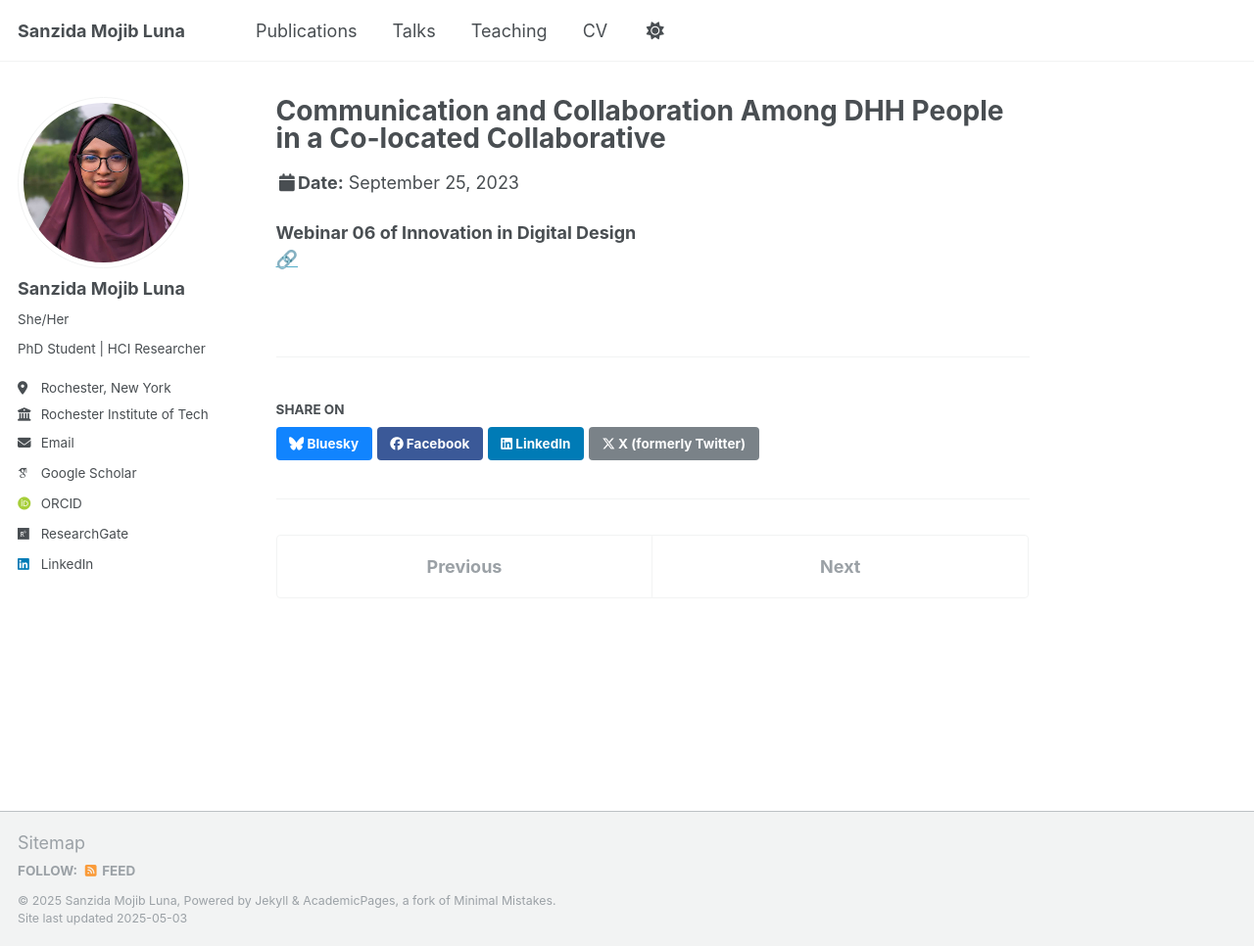
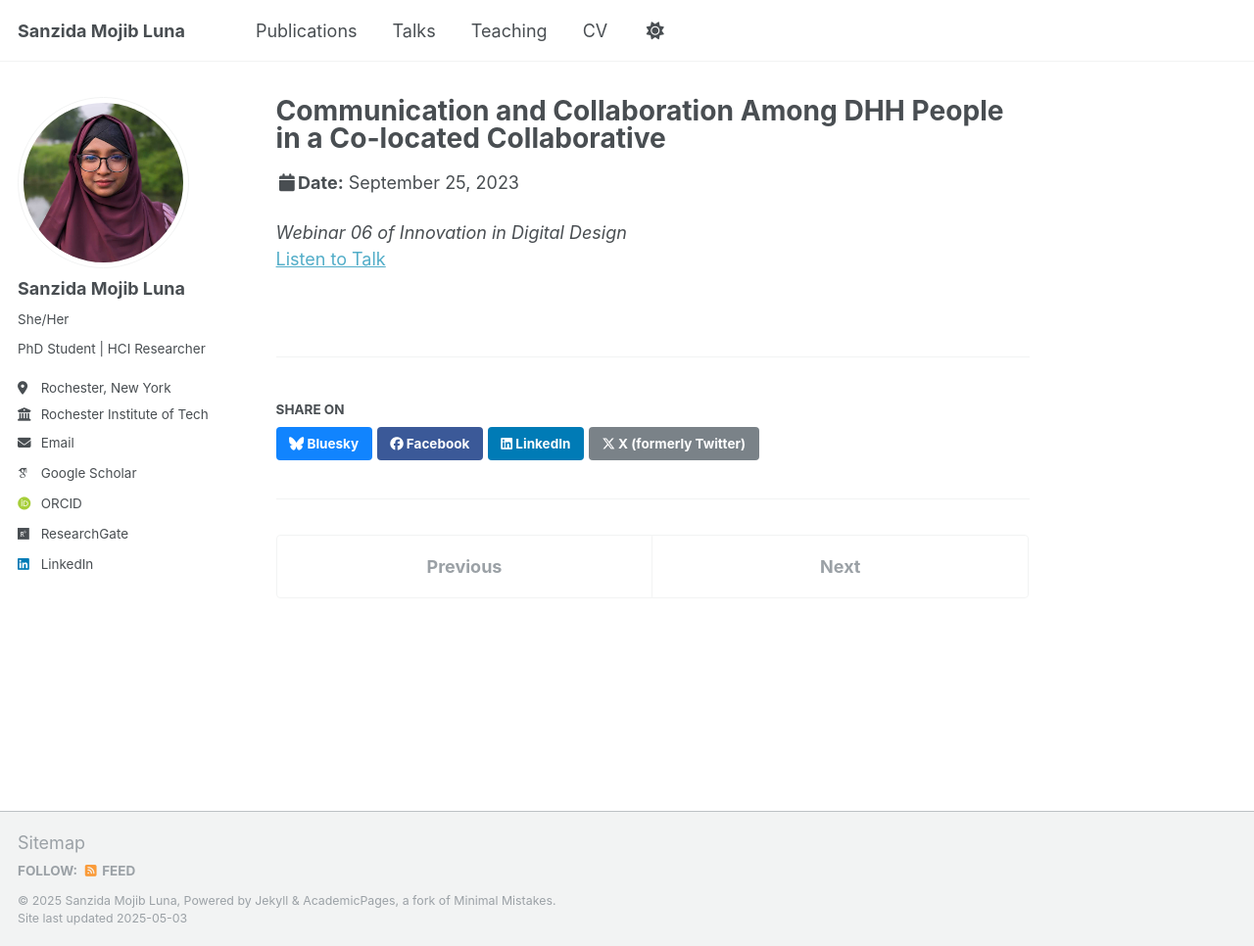
Before and after one commit to SanzidaMojibLuna/SanzidaMojibLuna.github.io, a Jekyll site: the page built from _talks/2012-03-01-talk-1.md, in a window 1280 px wide and 966 px high. Shown: the whole window at 98% size. Built offline with Jekyll 4.4.1, drawn with Linux system fonts in a browser that asks for light colours; some web fonts are replaced.

Commit message:
Update 2012-03-01-talk-1.md

```diff
--- a/_talks/2012-03-01-talk-1.md
+++ b/_talks/2012-03-01-talk-1.md
@@ -7,5 +7,5 @@ venue: "Online"
 date: 2023-09-25
 location: "Online"
 ---
-**Webinar 06 of Innovation in Digital Design**
-[🔗](https://www.youtube.com/watch?v=9UnXEuExgUM)
+_Webinar 06 of Innovation in Digital Design_
+[Listen to Talk](https://www.youtube.com/watch?v=9UnXEuExgUM)
```
